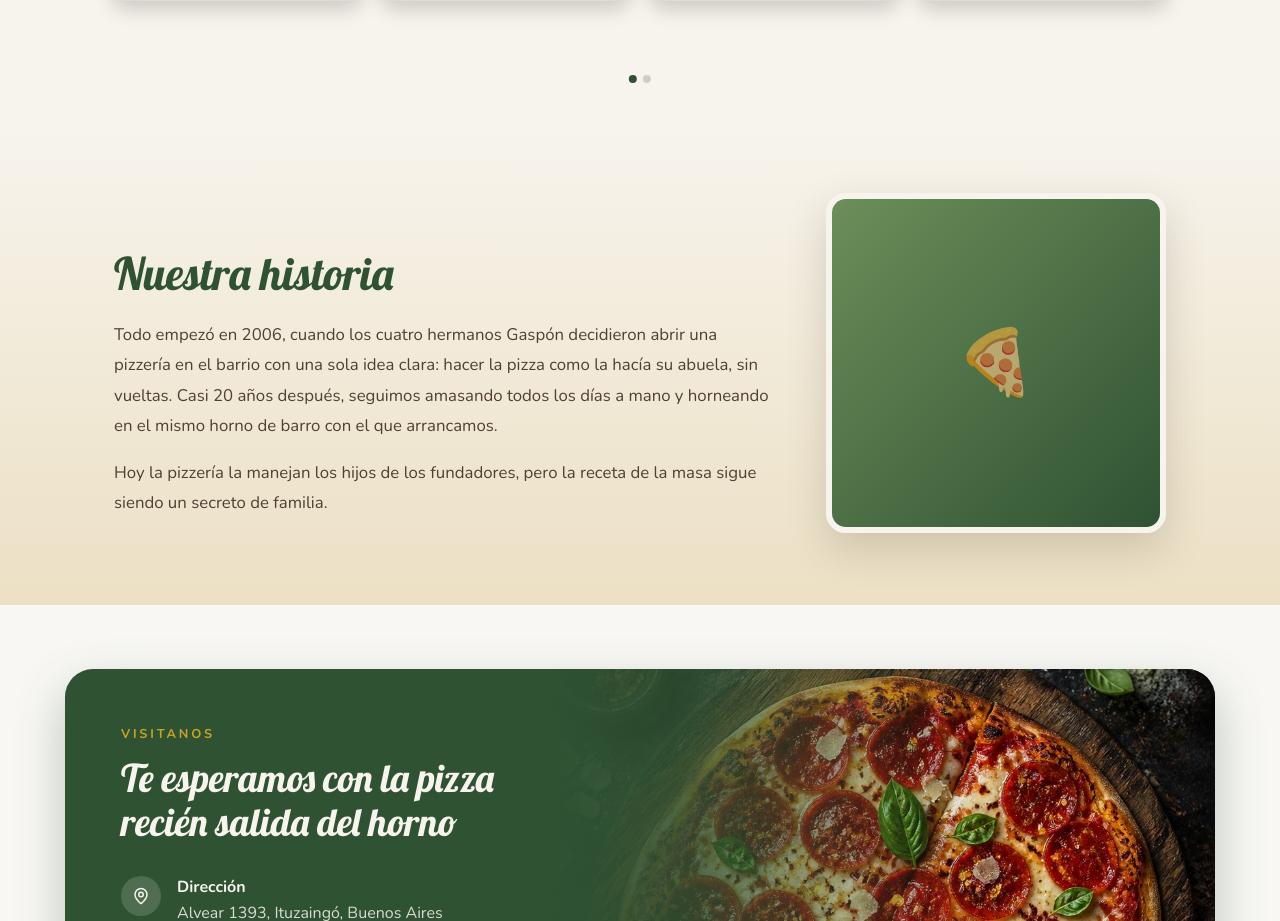
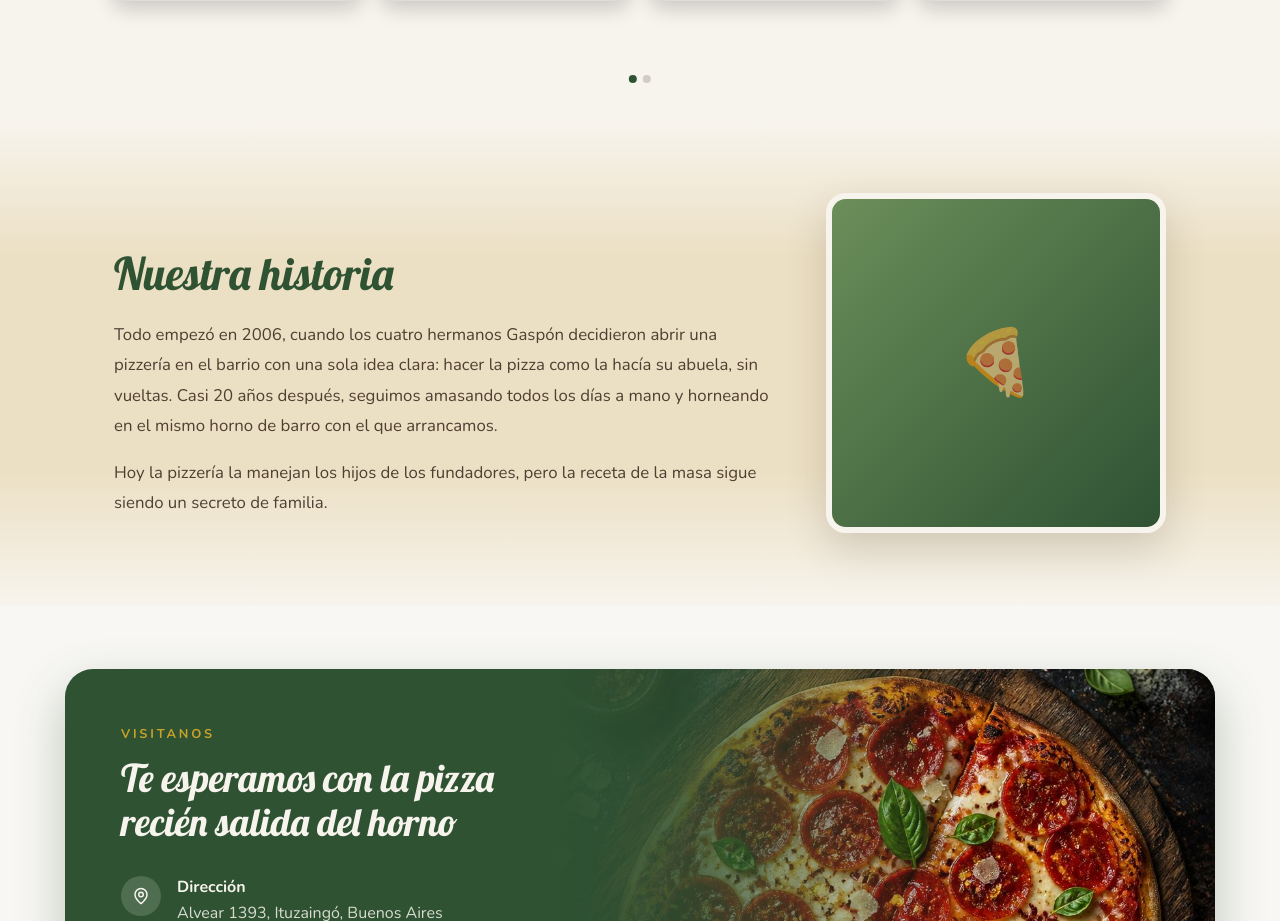
Before and after one commit to GermanHernando/pizzeria-4-hermanos, a React (Vite) app: page / in a window 1280 px wide. Shown: the part 4254-5175 px from the top of the page. Built offline with nearby package versions, Linux system fonts and the light colour scheme.

Commit message:
Se difumina el pie de Historia

```diff
--- a/src/components/home/Historia.module.css
+++ b/src/components/home/Historia.module.css
@@ -9,11 +9,17 @@
   content: "";
   position: absolute;
   top: 0;
-  bottom: 0;
+  bottom: -1px;
   left: 50%;
   width: 100vw;
   transform: translateX(-50%);
-background: linear-gradient(180deg, #f7f4ed 0%, #ece0c4 100%);
+  background: linear-gradient(
+    180deg,
+    #f7f4ed 0%,
+    #ece0c4 28%,
+    #ece0c4 72%,
+    #f7f4ed 100%
+  );
   z-index: -1;
 }
 
```
